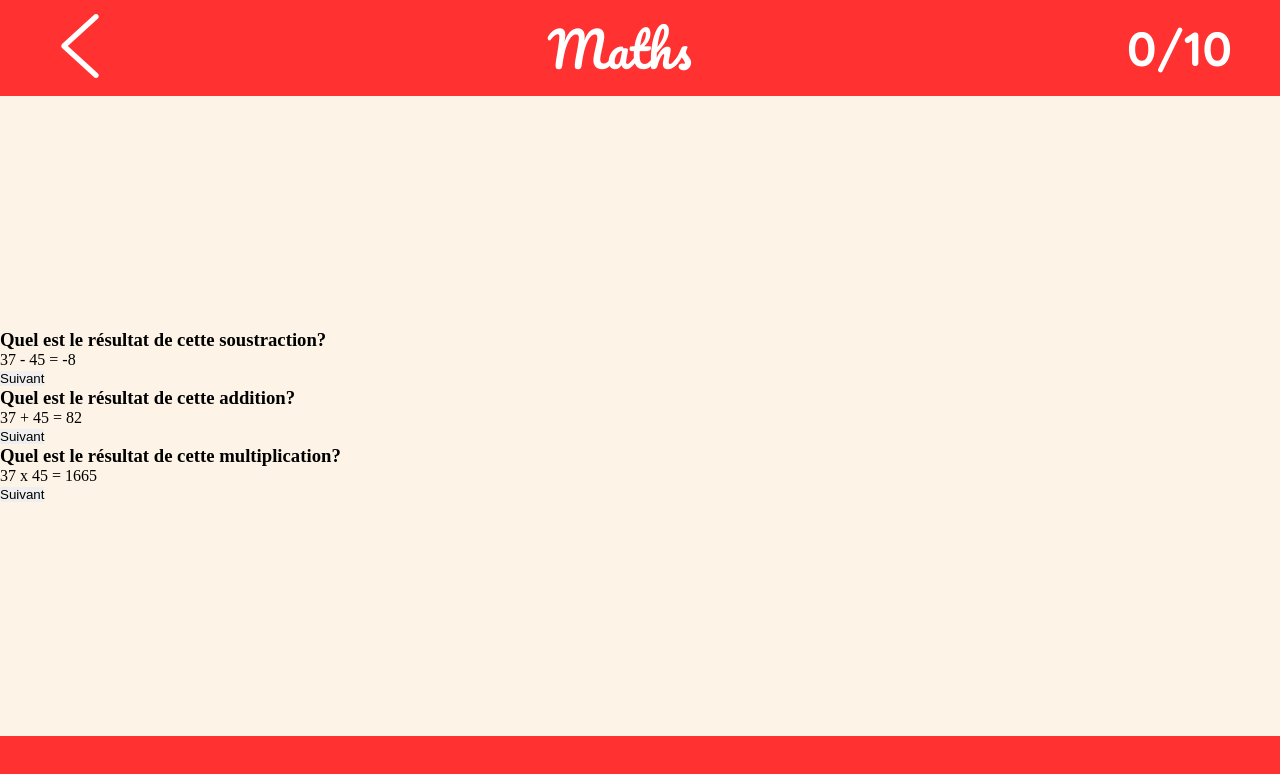
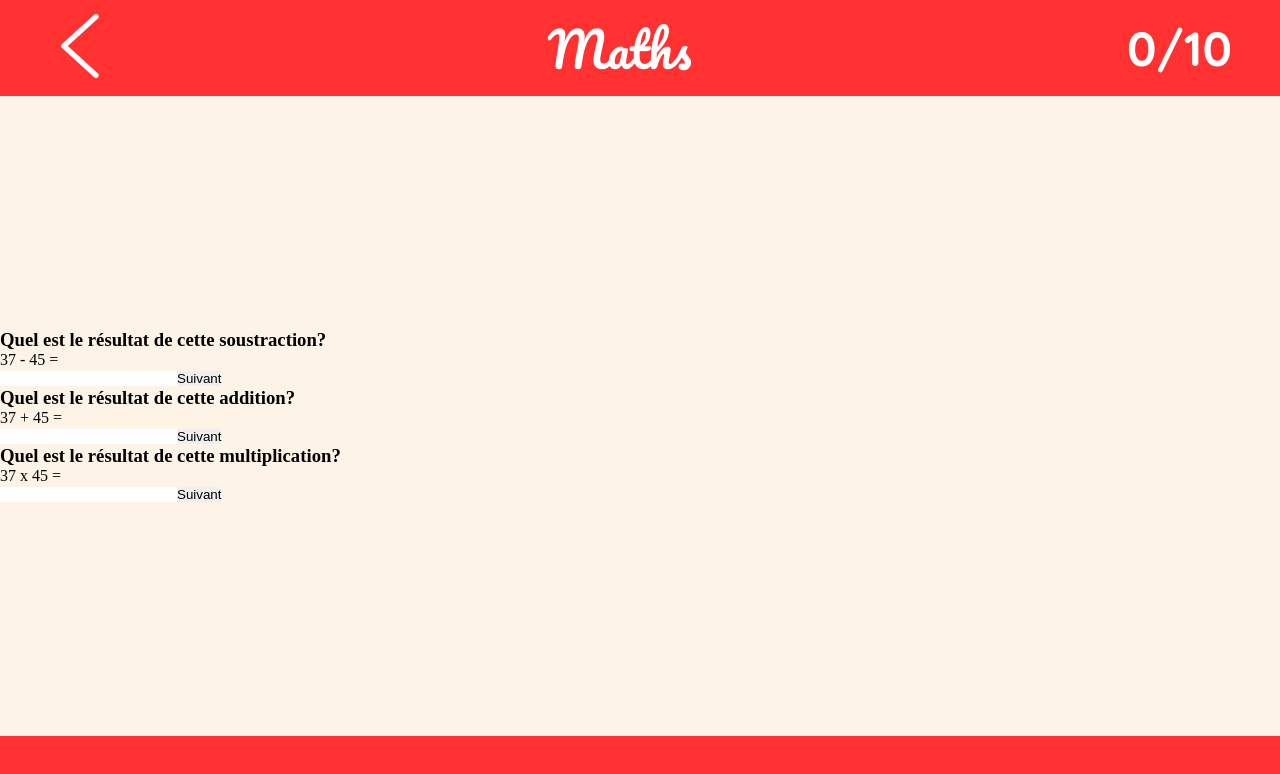
Before and after one commit to MathieuMrt/Mon-cahier-de-vacances, a React (Vite) app: page /maths in a window 1280 px wide. Shown: the top 774 px of the page. Built offline with nearby package versions, Linux system fonts and the light colour scheme.

Commit message:
fonctions maths

```diff
--- a/src/components/Maths/JeuMaths.jsx
+++ b/src/components/Maths/JeuMaths.jsx
@@ -3,36 +3,78 @@ import { useState } from "react";
 
 const JeuMaths = ({setCount}) => {
 
+    const [classeMath, setClasseMath] = useState("")
+
     const [value1, setvalue1] = useState(Math.floor(Math.random()* (90 - 1)) + 1);
     const [value2, setvalue2] = useState(Math.floor(Math.random()* (90 - 1)) + 1);
 
-    const handleClick = function (e) {
+    const handleClickMath = function (e) {
         e.preventDefault()
         setCount (c => c + 1)
-        setvalue1(Math.floor(Math.random()* (90 - 1)) + 1);
-        setvalue2(Math.floor(Math.random()* (90 - 1)) + 1);
+        setvalue1(Math.floor(Math.random()* (50 - 15)) + 1);
+        setvalue2(Math.floor(Math.random()* (14 - 1)) + 1);
     }
 
+    const sous = (a, b) => a - b;
+    const goodSous = sous(value1, value2);
     const sum = (a, b) => a + b;
-    const sous = (a, b) => a - b;
+    const goodSum = sum(value1, value2);
     const multi = (a, b) => a * b;
+    const goodMulti = multi(value1, value2)
+
+    const [answerSous, setAnswerSous] = useState ("");
+    function handleChangeSous(e) {
+        setAnswerSous(e.target.value);
+        if (e.target.value == goodSous) {
+            setClasseMath("bonneReponse")
+        }
+        else {
+            setClasseMath("mauvaiseReponse")
+        }
+      }
+
+    const [answerSum, setAnswerSum] = useState ("");
+    function handleChangeSum(e) {
+        setAnswerSum(e.target.value);
+        if (e.target.value == goodSum) {
+            setClasseMath("bonneReponse")
+        }
+        else {
+            setClasseMath("mauvaiseReponse")
+        }
+      }
+
+    const [answerMulti, setAnswerMulti] = useState ("");
+    function handleChangeMulti(e) {
+          setAnswerMulti(e.target.value);
+          if (e.target.value == goodMulti) {
+              setClasseMath("bonneReponse")
+          }
+          else {
+              setClasseMath("mauvaiseReponse")
+          }
+        }
+
 
     return (
         <div className="jeu-maths">
             <div className ="soustraction">
                 <h3>Quel est le résultat de cette soustraction?</h3>
-                <p>{value1} - {value2} = {sous(value1, value2)}</p>
-                <button onClick={handleClick}>Suivant</button>
+                <p>{value1} - {value2} = </p>
+                <input className= {classeMath} type="text" value={answerSous} onChange={handleChangeSous}/>
+                <button onClick={handleClickMath}>Suivant</button>
             </div>
             <div className ="addition">
                 <h3>Quel est le résultat de cette addition?</h3>
-                <p>{value1} + {value2} = {sum(value1, value2)}</p>
-                <button onClick={handleClick}>Suivant</button>
+                <p>{value1} + {value2} = </p>
+                <input className= {classeMath} type="text" value={answerSum} onChange={handleChangeSum}/>
+                <button onClick={handleClickMath}>Suivant</button>
             </div>
             <div className ="multiplication">
                 <h3>Quel est le résultat de cette multiplication?</h3>
-                <p>{value1} x {value2} = {multi(value1, value2)}</p>
-                <button onClick={handleClick}>Suivant</button>
+                <p>{value1} x {value2} = </p>
+                <input className= {classeMath} type="text" value={answerMulti} onChange={handleChangeMulti}/>
+                <button onClick={handleClickMath}>Suivant</button>
             </div>
         </div>
     );
--- a/src/components/Maths/Maths.scss
+++ b/src/components/Maths/Maths.scss
@@ -1,4 +1,4 @@
-.Maths {
+.maths {
     &_button {
         background-color: $mathsColor;
         border-radius: 35px;
@@ -21,6 +21,8 @@
         text-decoration:none;
  }
 
+ .jeu-maths {
+
         .hidden {
         display:none;
         }
@@ -28,4 +30,13 @@
         .visible {
         display:block;
         }
+
+        .bonneReponse {
+            border: 1px solid green;
         }
+
+        .mauvaiseReponse {
+            border: 1px solid red;
+        }
+    }
+ }
```
Lines whose indentation alone changed are shown as unchanged.
